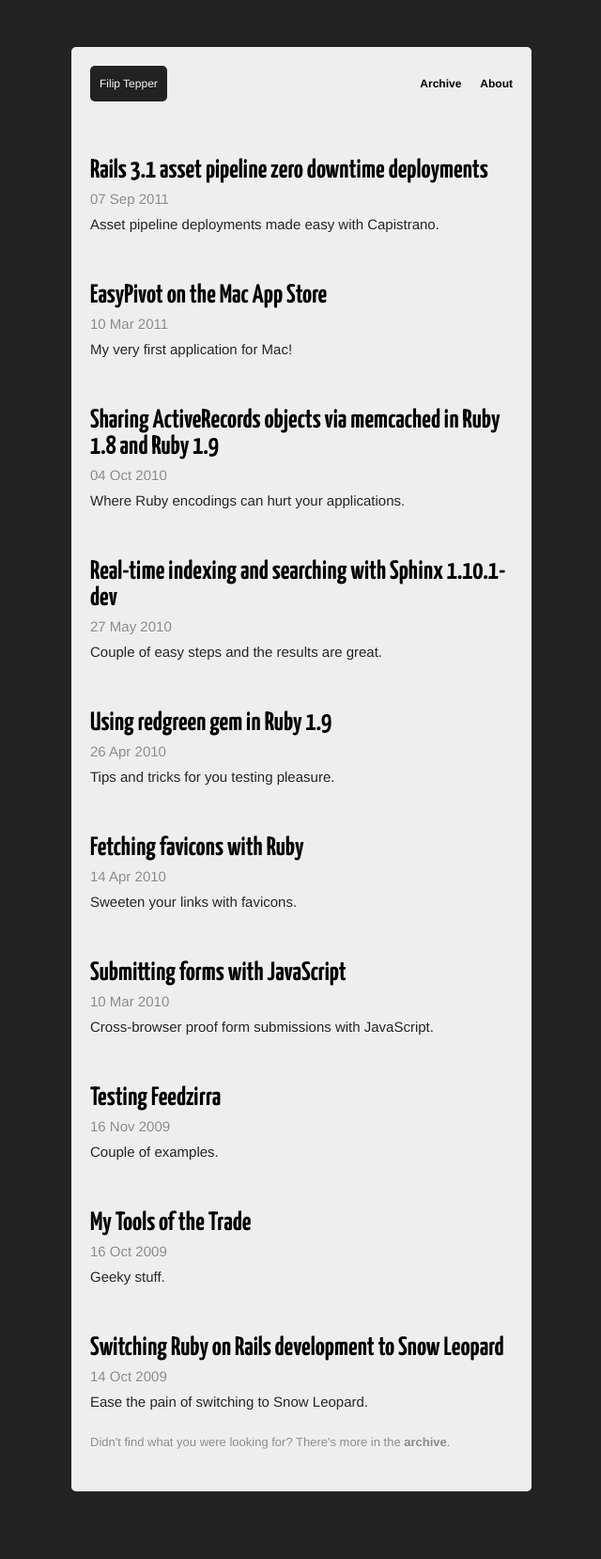
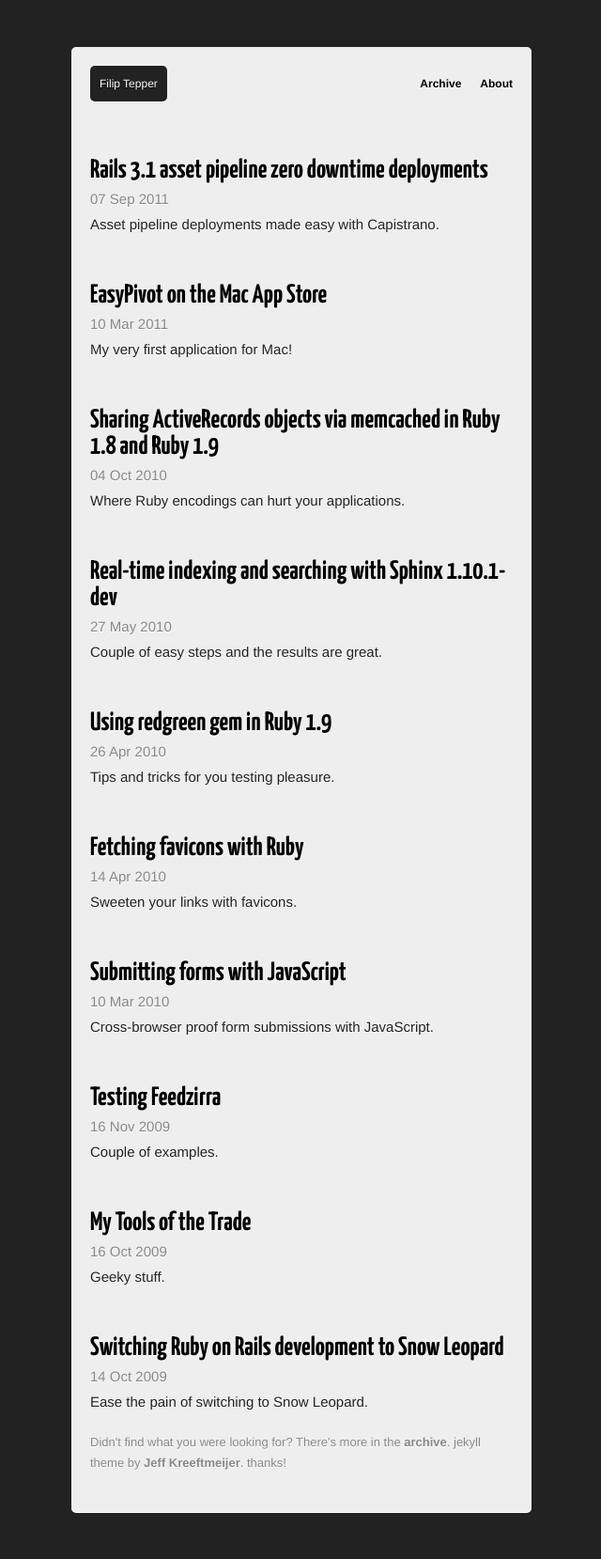
Before and after one commit to filiptepper/filiptepper.github.com, a Jekyll site: the page built from index.html, in a window 1280 px wide. Shown: the whole page at 94% size, without its empty margins (319-959 px from the left). Built offline with Jekyll 4.4.1, drawn with Linux system fonts in a browser that asks for light colours; before the commit the page ends 1636 px from its top, so only the background shows below that.

Commit message:
theme's author

```diff
--- a/index.html
+++ b/index.html
@@ -28,4 +28,5 @@ home: true
 
 <p id="footnote">
   Didn't find what you were looking for? There's more in the <a href="/archive">archive</a>.
+  jekyll theme by <a href="http://jeffkreeftmeijer.com/">Jeff Kreeftmeijer</a>. thanks!
 </p>
```
